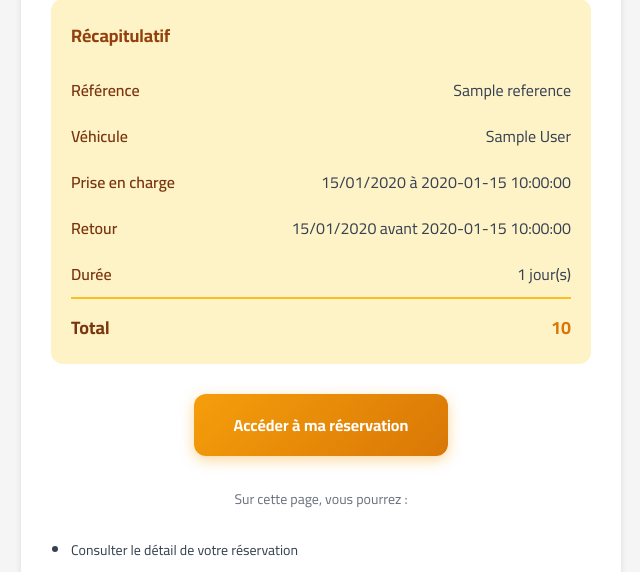
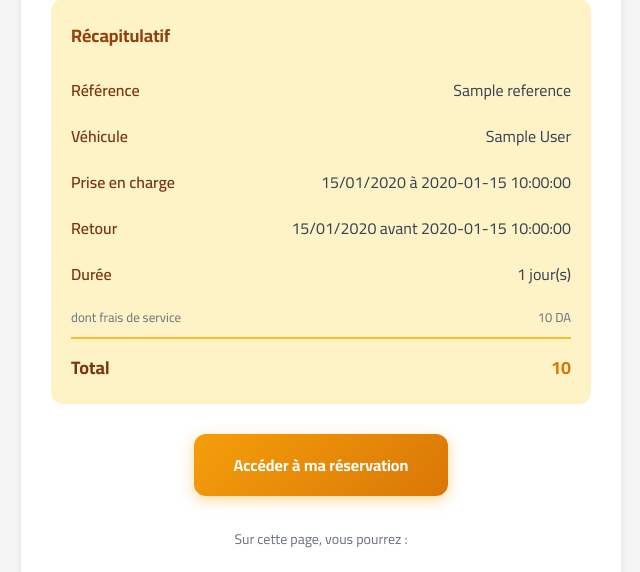
Before and after one commit to FaroukHUB/ResaDZ, a Laravel app: template resources/views/emails/booking-confirmed.blade.php in a window 1280 px wide. Shown: the part 345-917 px from the top of the page, without its empty margins (319-959 px from the left). Run offline with Laravel 12, Linux system fonts and the light colour scheme; data comes from the database, SQL or seed files in the repository; the template is opened without the code that fills it: most values are stand-ins (such as "Sample title", 1, 10 or a date in 2020); parts of the project's set-up code (start-up, migrations or seed data) failed here and were passed over.

Commit message:
fix: Display client service fee in all booking recap pages
Add "frais de service" line item to:
- client-confirmation.blade.php: full price breakdown
- booking-confirmation.blade.php: "dont frais de service" under total
- booking-confirmed email: "dont frais de service" before total line

Fees were already shown on the booking form but missing from all
confirmation/recap pages.

https://claude.ai/code/session_01Jao2B16Wu3g8ZvDwtRXCoG

```diff
--- a/resources/views/emails/booking-confirmed.blade.php
+++ b/resources/views/emails/booking-confirmed.blade.php
@@ -54,6 +54,12 @@
                         <td style="padding: 8px 0; color: #78350f; font-weight: 600;">Durée</td>
                         <td style="padding: 8px 0; color: #374151; text-align: right;">{{ $booking->total_days }} jour(s)</td>
                     </tr>
+                    @if($booking->client_service_fee > 0)
+                    <tr>
+                        <td style="padding: 8px 0; color: #6b7280; font-size: 13px;">dont frais de service</td>
+                        <td style="padding: 8px 0; color: #6b7280; text-align: right; font-size: 13px;">{{ number_format($booking->client_service_fee, 0, ',', ' ') }} DA</td>
+                    </tr>
+                    @endif
                     <tr style="border-top: 2px solid #fbbf24;">
                         <td style="padding: 12px 0 0 0; color: #78350f; font-weight: 700; font-size: 18px;">Total</td>
                         <td style="padding: 12px 0 0 0; color: #d97706; text-align: right; font-weight: 700; font-size: 18px;">{{ $booking->getFormattedTotal() }}</td>
--- a/resources/views/front/pages/booking-confirmation.blade.php
+++ b/resources/views/front/pages/booking-confirmation.blade.php
@@ -55,6 +55,12 @@
                     <span class="text-amber-800 font-medium">Total ({{ $booking->total_days }} jours)</span>
                     <span class="text-2xl font-black text-amber-600">{{ $booking->getFormattedTotal() }}</span>
                 </div>
+                @if($booking->client_service_fee > 0)
+                    <div class="flex justify-between items-center mt-1 text-xs">
+                        <span class="text-amber-700">dont frais de service</span>
+                        <span class="text-amber-700">{{ number_format($booking->client_service_fee, 0, ',', ' ') }} DA</span>
+                    </div>
+                @endif
                 @if($booking->advance_amount > 0)
                     <div class="flex justify-between items-center mt-2 text-sm">
                         <span class="text-amber-700">Acompte à verser</span>
```
Also changed, not shown: resources/views/front/pages/client-confirmation.blade.php (+7 -0 lines).
